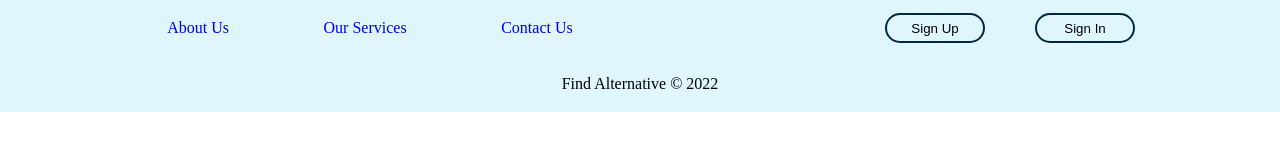
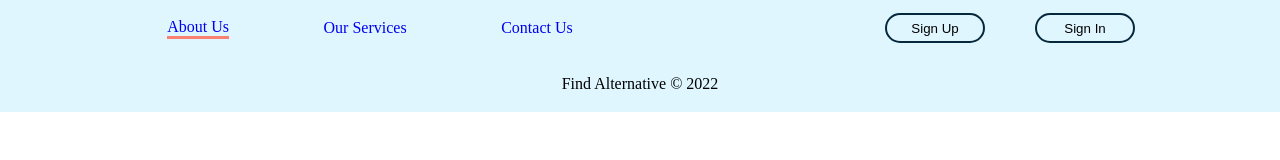
Before and after one commit to fidashn/Find-Alternative, a React (Create React App) app: page / in a window 1280 px wide. In both pictures the pointer is over the link "About Us". Shown: the top 160 px of the page. Built offline with nearby package versions, Linux system fonts and the light colour scheme; the HTML template or start-up script is replaced by a standard one.

Commit message:
added colored  underline of the nav items

```diff
--- a/src/App.css
+++ b/src/App.css
@@ -35,6 +35,11 @@ width: 300px;
   text-decoration: none;
   border-bottom: transparent;
 }
+
+.navbar-item:hover {
+  border-bottom: 3px salmon solid;
+}
+
 
 
 .btn{
```
